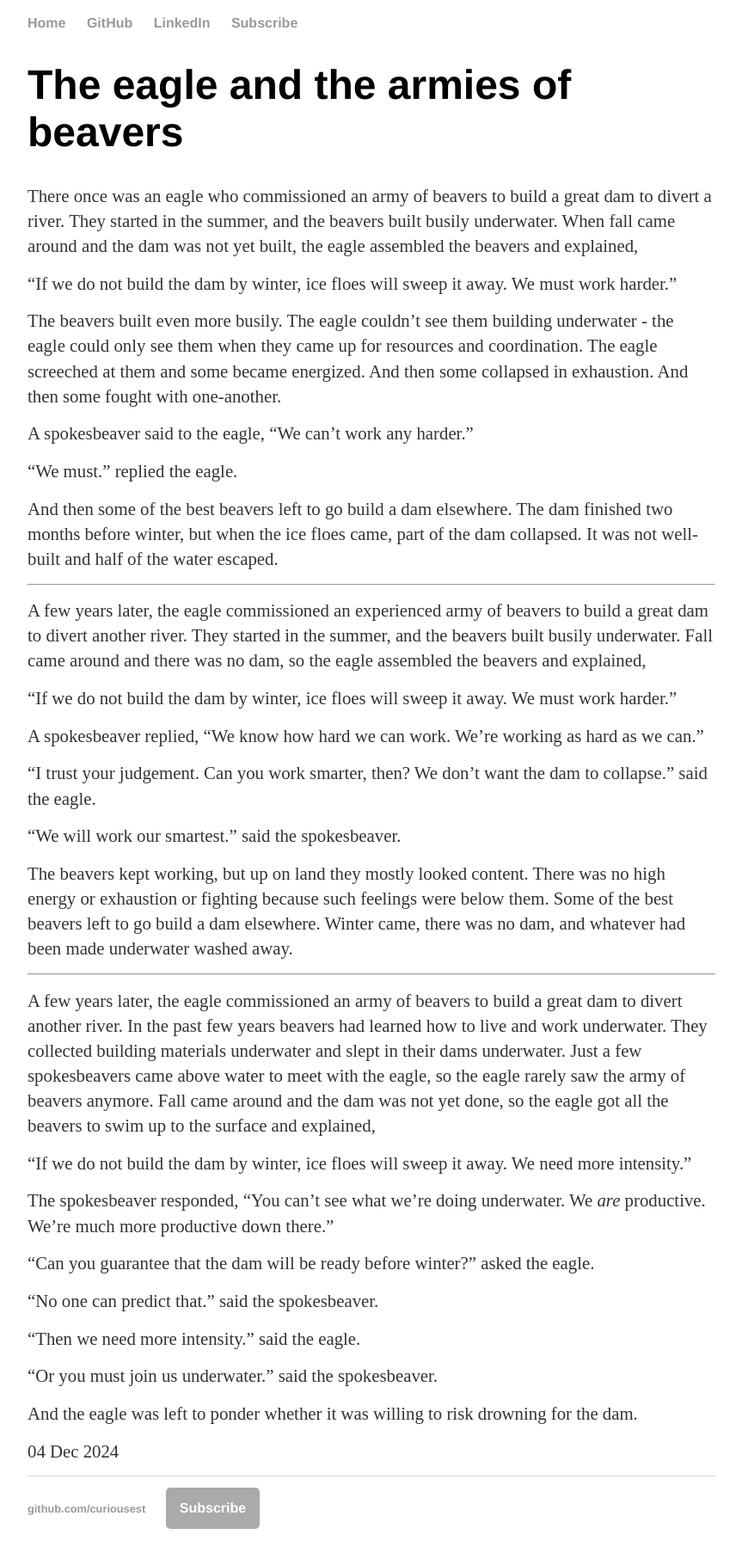
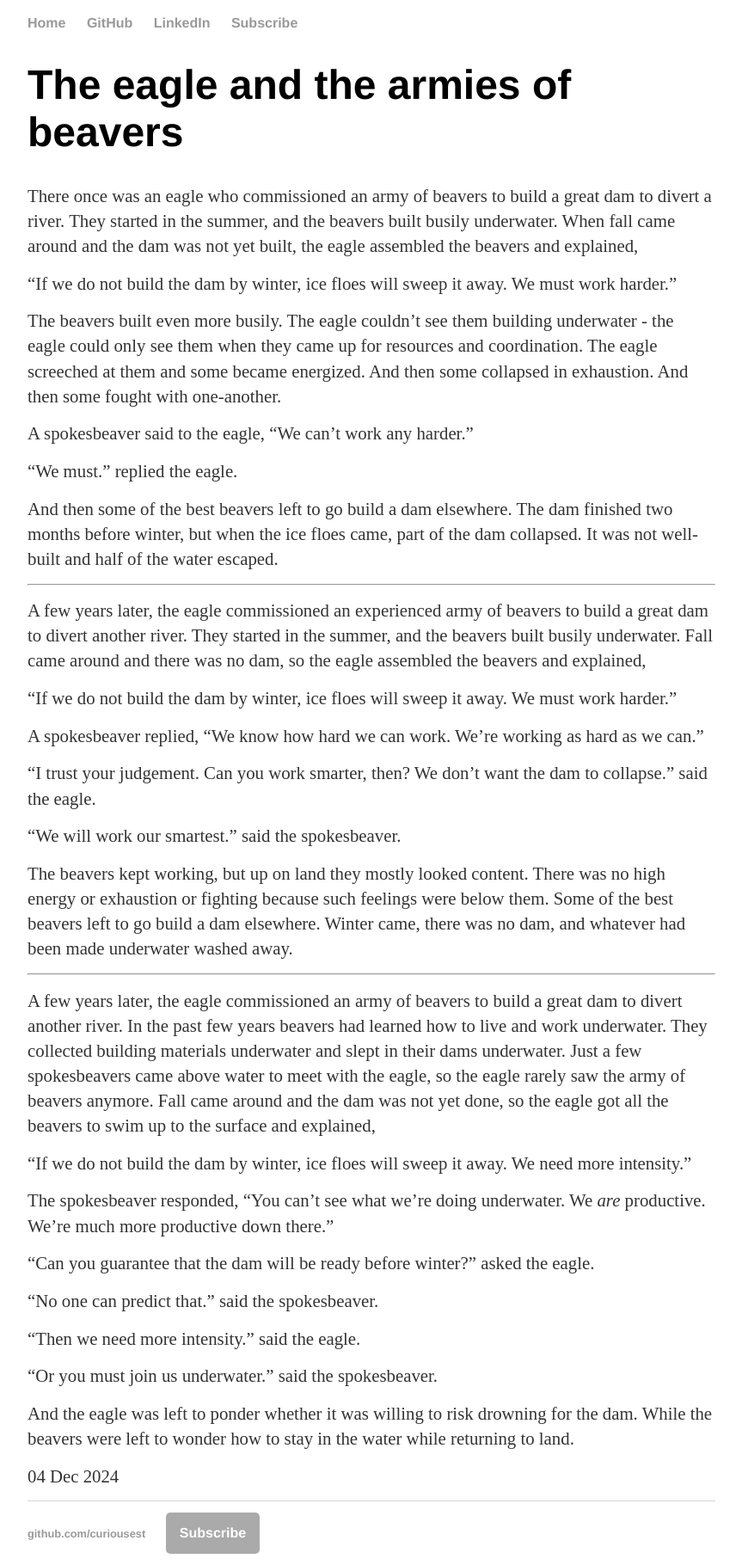
Before and after one commit to curiousest/curiousest.github.io, a Jekyll site: the page built from _posts/2024-12-03-eagle-and-beavers.md, in a window 1280 px wide. Shown: the whole page at 86% size, without its empty margins (208-1071 px from the left). Built offline with Jekyll 4.4.1, drawn with Linux system fonts in a browser that asks for light colours; before the commit the page ends 1791 px from its top, so only the background shows below that.

Commit message:
Final balanced line.

```diff
--- a/_posts/2024-12-03-eagle-and-beavers.md
+++ b/_posts/2024-12-03-eagle-and-beavers.md
@@ -62,3 +62,4 @@ said the eagle.
 said the spokesbeaver.
 
 And the eagle was left to ponder whether it was willing to risk drowning for the dam.
+While the beavers were left to wonder how to stay in the water while returning to land.
```
